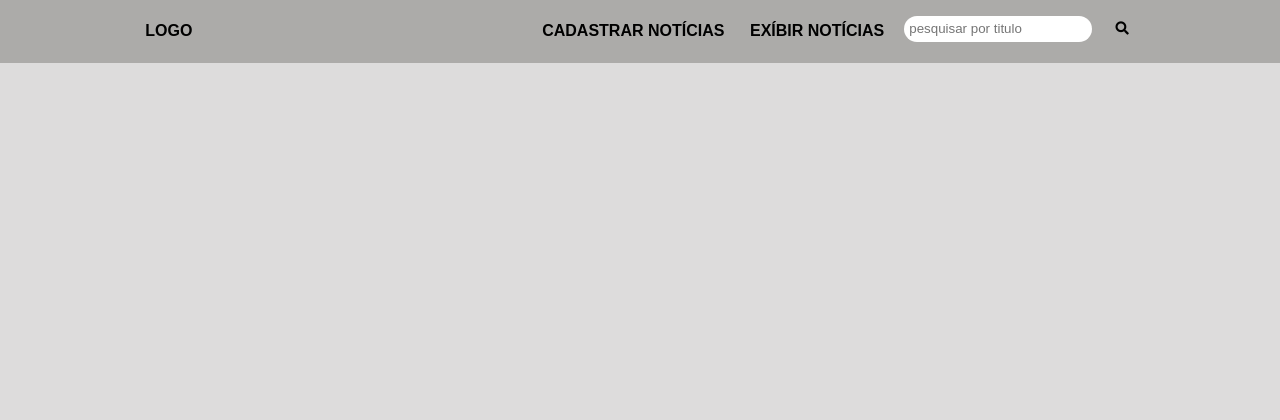
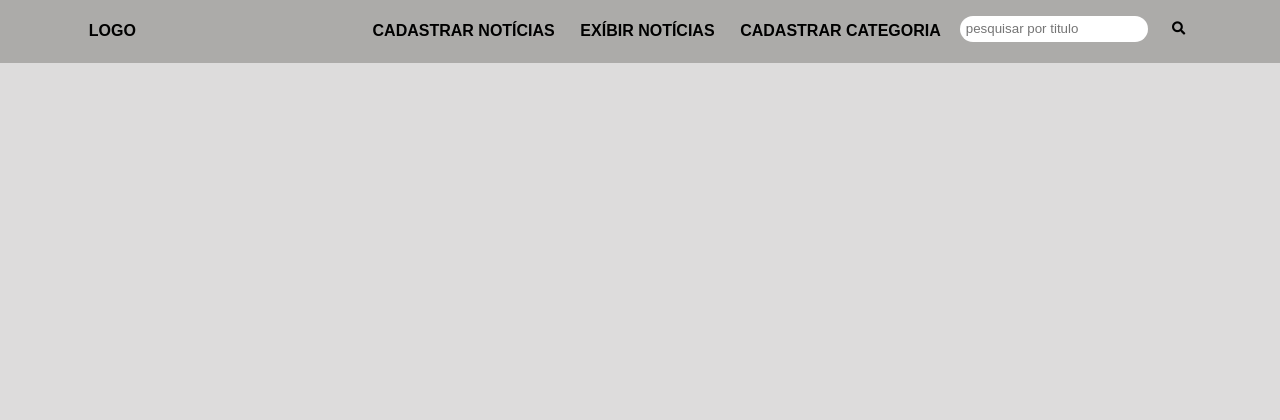
Before and after one commit to RafaelLima99/crud-noticia, a PHP site: page /index.php in a window 1280 px wide. Shown: the top 420 px of the page. Run offline with PHP 8.4, Linux system fonts and the light colour scheme; data that the repository does not hold is empty; some libraries are stand-ins or nearby versions.

Commit message:
header.php

```diff
--- a/app/includes/header.php
+++ b/app/includes/header.php
@@ -7,8 +7,9 @@
         </button>
         <nav id="nav" >
             <ul>
-                <li><a href="cadastro.php">CADASTRAR NOTÍCIAS</a></li>
+                <li><a href="cadastro-noticia.php">CADASTRAR NOTÍCIAS</a></li>
                 <li><a href="index.php">EXÍBIR NOTÍCIAS</a></li>
+                <li><a href="cadastro-categoria.php">CADASTRAR CATEGORIA</a></li>
                 <form action="index.php" method="GET">
                     <input id="input-busca" type="text" name="busca" placeholder="pesquisar por titulo">
                     <button id="btn-search"type="submit">
```
